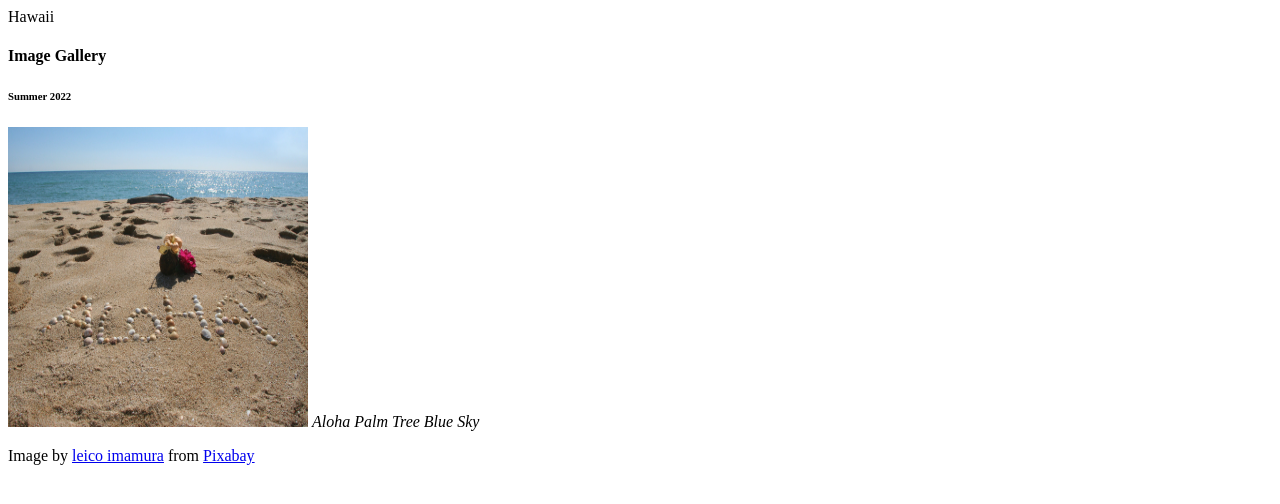
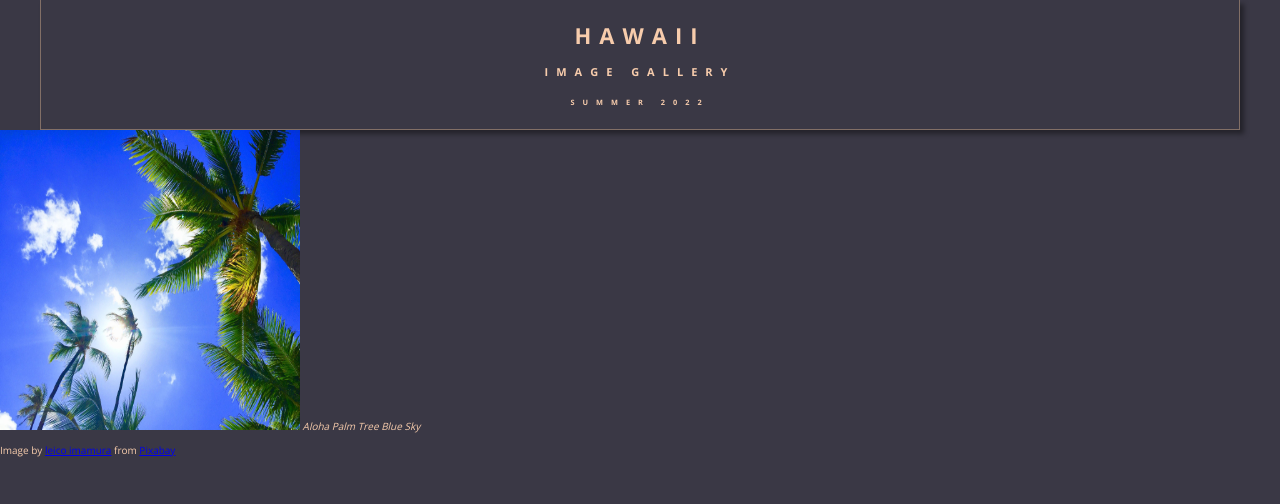
Before and after one commit to CSF2223/imagegallery-TyrrellDylan, a plain HTML site: page index.html in a window 1280 px wide. Drawn offline with nearby package versions, Linux system fonts and the light colour scheme.

Commit message:
Complete through 2.08

```diff
--- a/index.html
+++ b/index.html
@@ -5,17 +5,18 @@
     <meta name="viewport" content="width=device-width, initial-scale=1.0">
     <meta http-equiv="X-UA-Compatible" content="ie=edge">
     <title>Image Gallery</title>
+    <link rel="stylesheet" href="style.css" type="text/css" />
 </head>
 <body>
     <header>
-        <hl>Hawaii</hl>
+        <h1>Hawaii</h1>
         <h4>Image Gallery</h4>
         <h6>Summer 2022</h6>
     </header>
 
     <section>
         <div>
-            <img src="assets/aloha-305857_1920.jpg" alt="Aloha Palm Tree Blue Sky" width="300" height="300"></img>
+            <img src="assets/hawaii-2700190_1920.jpg" alt="Aloha Palm Tree Blue Sky" width="300" height="300"></img>
             <cite>Aloha Palm Tree Blue Sky</cite>
             <p>Image by <a href="https://pixabay.com/users/graziebambino-1593455/?utm_source=link-attribution&amp;utm_medium=referral&amp;utm_campaign=image&amp;utm_content=2700190">leico imamura</a>
             from <a href="https://pixabay.com/?utm_source=link-attribution&amp;utm_medium=referral&amp;utm_campaign=image&amp;utm_content=2700190">Pixabay</a></p>
--- a/style.css
+++ b/style.css
@@ -1,7 +1,38 @@
 /*
 Color Palette:
-background color:
-font color:
-secondary color:
-tertiary color:
+background color: #3A3845
+font color:  #F7CCAC
+secondary color: #C69B7B
+tertiary color:  #826F66
 */
+
+/* CSS syntax notes:
+    selector {property:value;}
+*/
+
+@import url('https://fonts.googleapis.com/css2?family=Open+Sans:wght@300;400;600;700&display=swap');
+
+html {
+    font-size: 62.5%;    /* Default font size is 16px -  62.5% of 16 is 10px -
+                            1 rem (relative unit) now will be equivalent to 10px) */
+}
+
+header {
+    margin: 0 4rem;
+    letter-spacing: 0.8rem;
+    text-align: center;
+    border-bottom: 1px solid #826F66;
+    border-right: 1px solid #826F66;
+    border-left: 1px solid #826F66;
+    padding: 0.5rem;
+    box-shadow: 4px 4px 5px rgba(0, 0, 0, 0.4);
+    text-transform: uppercase;
+    font-size: 1.1rem;
+}
+
+body {
+    background-color: #3A3845;
+    color: #F7CCAC;
+    font-family: 'Open Sans', sans-serif;
+    margin: 0;
+}
```
